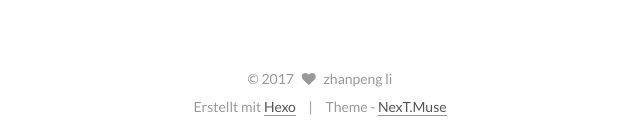
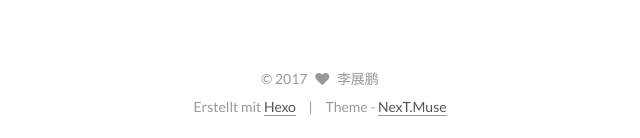
Before and after one commit to tonytonypeng/tonytonypeng.github.io, a plain HTML site: page index.html in a window 1280 px wide. Shown: the part 1540-1678 px from the top of the page, 320-960 px from the left. Drawn offline with Linux system fonts and the light colour scheme.

Commit message:
Site updated: 2017-08-26 20:08:08

```diff
--- a/index.html
+++ b/index.html
@@ -173,7 +173,7 @@
       </a>
     </div>
 
-        <p class="site-subtitle">heyo whassup</p>
+        <p class="site-subtitle">For Python learning</p>
 
   </div>
 
@@ -254,7 +254,7 @@
     <link itemprop="mainEntityOfPage" href="http://yoursite.com/2017/08/26/name-of-the-new-post/">
 
     <span hidden itemprop="author" itemscope itemtype="http://schema.org/Person">
-      <meta itemprop="name" content="zhanpeng li">
+      <meta itemprop="name" content="李展鹏">
       <meta itemprop="description" content="">
       <meta itemprop="image" content="/images/avatar.gif">
     </span>
@@ -374,7 +374,7 @@
     <link itemprop="mainEntityOfPage" href="http://yoursite.com/2017/08/26/hello-world/">
 
     <span hidden itemprop="author" itemscope itemtype="http://schema.org/Person">
-      <meta itemprop="name" content="zhanpeng li">
+      <meta itemprop="name" content="李展鹏">
       <meta itemprop="description" content="">
       <meta itemprop="image" content="/images/avatar.gif">
     </span>
@@ -525,8 +525,8 @@
         <div class="site-author motion-element" itemprop="author" itemscope itemtype="http://schema.org/Person">
           <img class="site-author-image" itemprop="image"
                src="/images/avatar.gif"
-               alt="zhanpeng li" />
-          <p class="site-author-name" itemprop="name">zhanpeng li</p>
+               alt="李展鹏" />
+          <p class="site-author-name" itemprop="name">李展鹏</p>
 
               <p class="site-description motion-element" itemprop="description">For Python learning</p>
 
@@ -586,7 +586,7 @@
   <span class="with-love">
     <i class="fa fa-heart"></i>
   </span>
-  <span class="author" itemprop="copyrightHolder">zhanpeng li</span>
+  <span class="author" itemprop="copyrightHolder">李展鹏</span>
 </div>
 
 
```
Also changed, not shown: 2017/08/26/hello-world/index.html (+5 -5 lines), 2017/08/26/name-of-the-new-post/index.html (+5 -5 lines), archives/2017/08/index.html (+4 -4 lines), archives/2017/index.html (+4 -4 lines), archives/index.html (+4 -4 lines).
